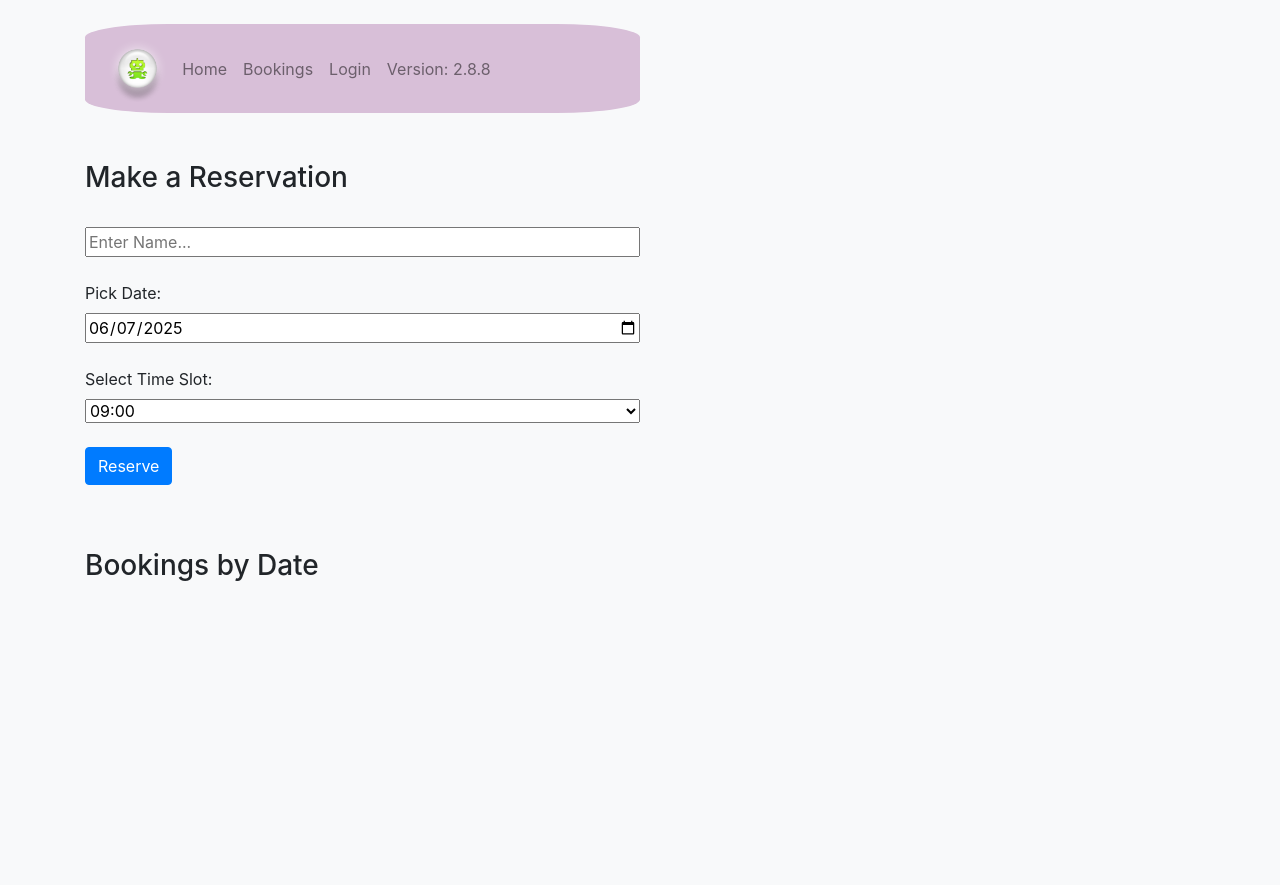
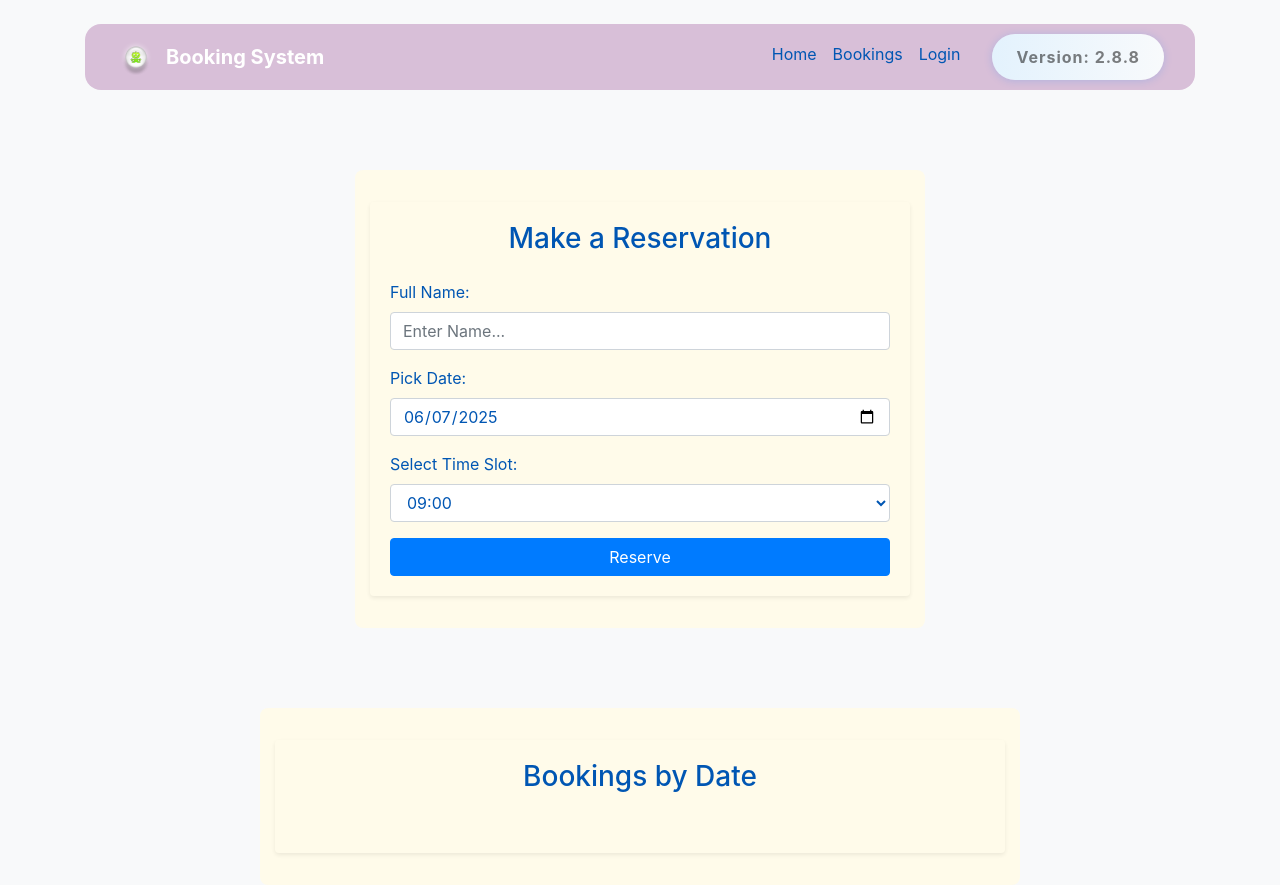
Before and after one commit to conorheffron/booking-sys, a Django app: page / in a window 1280 px wide. Before the commit the page ends 581 px from the top, so only its background shows below. Run offline with Django 5.2, Linux system fonts and the light colour scheme; data that the repository does not hold is empty; some libraries are stand-ins or nearby versions.

Commit message:
#151 Improve look and feel of booking-sys templates

```diff
--- a/hr/forms.py
+++ b/hr/forms.py
@@ -22,10 +22,10 @@ class EditReservationForm(forms.Form):
     Validates that both date and time are provided and in the correct formats.
     """
     reservation_date = forms.DateField(label='', widget=forms.widgets.DateInput(
-        attrs={'type': 'date', 'style': 'width:50%'}
+        attrs={'type': 'date', 'class': 'form-control'}
     ))
     reservation_slot = forms.TimeField(label='', widget=forms.widgets.TimeInput(
-        attrs={'type': 'time', 'style': 'width:50%'}
+        attrs={'type': 'time', 'class': 'form-control'}
     ))
 
 class ReservationForm(forms.Form):
@@ -39,18 +39,17 @@ class ReservationForm(forms.Form):
     london_time = time_utils.get_current_date_time()
     # Time slots generated from 9:00 AM to 7:00 PM in 30-minute intervals
     TIME_SLOTS = time_utils.generate_time_slots(time(9, 0), time(19, 0), 30)
-    first_name = forms.CharField(max_length=15,
+    first_name = forms.CharField(max_length=200,
                                  min_length=3,
                                  widget=forms.widgets.TextInput
-                                 (attrs={'style': 'width:50%',
-                                         'placeholder': 'Enter Name...'}),
-                                         label='')
+                                 (attrs={'placeholder': 'Enter Name...', 'class': 'form-control'}),
+                                         label='Full Name')
 
     reservation_date = forms.DateField(label='Pick Date', widget=forms.widgets.DateInput(
         attrs={'type': 'date',
                'format':['%d-%m-%Y'],
                'value': london_time.date(),
-               'style': 'width:50%'}))
+               'class': 'form-control'}))
 
     reservation_slot = forms.ChoiceField(label='Select Time Slot', choices=TIME_SLOTS,
-        widget=forms.Select(attrs={'type': 'time', 'style': 'width: 50%;'}))
+        widget=forms.Select(attrs={'type': 'time', 'class': 'form-control'}))
--- a/hr/static/css/style.css
+++ b/hr/static/css/style.css
@@ -1,48 +1,39 @@
-/* Extra small devices (phones, 600px and down) */
-@media only screen and (max-width: 600px) {
-    .custom-navbar {
-        background-color: #D8BFD8;
-        width: 100%;
-        border-radius: 15%;
-        font-size: small;
-    }
+body, body *:not(button):not(.btn):not(.navbar-brand):not(.navbar-brand *):not(#appVersion):not(#appVersion *) {
+  color: #0056b3 !important;
 }
 
-/* Small devices (portrait tablets and large phones, 600px and up) */
-@media only screen and (min-width: 600px) {
-    .custom-navbar {
-        background-color: #D8BFD8;
-        width: 100%;
-        border-radius: 15%;
-    }
+.main-content-bg {
+    background-color: #fffbea !important; /* Light yellow */
+    border-radius: 0.5rem;
+    padding-top: 2rem;
+    padding-bottom: 2rem;
+    margin-top: 2rem;
 }
 
-
-/* Medium devices (landscape tablets, 768px and up) */
-@media only screen and (min-width: 768px) {
-    .custom-navbar {
-        background-color: #D8BFD8;
-        width: 50%;
-        border-radius: 15%;
-    }
+/* App Version stylish effects */
+#appVersion {
+  color: #007bff !important;
+  font-weight: bold;
+  letter-spacing: 1px;
+  transition:
+    color 0.3s cubic-bezier(.4,2,.6,1),
+    background 0.3s cubic-bezier(.4,2,.6,1),
+    box-shadow 0.3s cubic-bezier(.4,2,.6,1),
+    transform 0.3s cubic-bezier(.4,2,.6,1);
+  background: linear-gradient(90deg, #e3f2fd 0%, #f8fafc 100%);
+  border-radius: 1.5em;
+  padding: 0.2em 1em;
+  box-shadow: 0 1px 8px 0 rgba(0,123,255,0.18);
+  display: inline-block;
+  cursor: pointer;
+  font-size: 1em;
 }
 
-
-/* Large devices (laptops/desktops, 992px and up) */
-@media only screen and (min-width: 992px) {
-    .custom-navbar {
-        background-color: #D8BFD8;
-        width: 50%;
-        border-radius: 15%;
-    }
+#appVersion:hover, #appVersion:focus {
+  color: #fff !important;
+  background: linear-gradient(90deg, #007bff 0%, #00c6ff 100%);
+  box-shadow: 0 4px 24px 0 rgba(0,123,255,0.38), 0 1.5px 3px 0 rgba(0,0,0,0.07);
+  transform: scale(1.1) rotate(-2deg);
+  text-shadow: 0 2px 12px rgba(0, 123, 255, 0.25);
+  outline: none;
 }
-
-
-/* Extra large devices (large laptops and desktops, 1200px and up) */
-@media only screen and (min-width: 1200px) {
-    .custom-navbar {
-        background-color: #D8BFD8;
-        width: 50%;
-        border-radius: 15%;
-    }
-}
--- a/hr/static/js/reservations.js
+++ b/hr/static/js/reservations.js
@@ -23,20 +23,18 @@ function submitHandler(e) {
             renderAlertMessage(response.message);
             bookings_by_date = response.reservations;
             console.log(bookings_by_date);
-            // form.reset();
             renderTableBookings(bookings_by_date);
         });
 }
 
 function renderAlertMessage(message) {
+    const target = document.getElementById('form-out-msg');
     if (message.includes('Booking Failed')) {
-        document.getElementById('form-out-msg').innerHTML = '<div id="form-out-msg" class="alert alert-danger" role="alert" style="width:50%;">'
-            + message + '</div>';
+        target.innerHTML = '<div class="alert alert-danger w-100" role="alert">' + message + '</div>';
     } else if (message.includes('Booking Complete')) {
-        document.getElementById('form-out-msg').innerHTML = '<div id="form-out-msg" class="alert alert-success" role="alert" style="width:50%;">'
-            + message + '</div>';
+        target.innerHTML = '<div class="alert alert-success w-100" role="alert">' + message + '</div>';
     } else {
-        document.getElementById('form-out-msg').innerHTML = '<div id="form-out-msg"></div>';
+        target.innerHTML = '';
         console.log('Invalid message returned from server: ' + message);
     }
 }
--- a/hr/templates/booking.html
+++ b/hr/templates/booking.html
@@ -5,7 +5,7 @@
     <meta charset="UTF-8">
     <meta name="viewport" content="width=device-width, initial-scale=1.0">
 
-    <!-- Bootstrap CSS -->
+    <!-- Bootstrap CSS (Latest v4 CDN) -->
     <link rel="stylesheet" href="https://stackpath.bootstrapcdn.com/bootstrap/4.4.1/css/bootstrap.min.css"
           integrity="sha384-Vkoo8x4CGsO3+Hhxv8T/Q5PaXtkKtu6ug5TOeNV6gBiFeWPGFN9MuhOf23Q9Ifjh" crossorigin="anonymous">
 
@@ -23,27 +23,55 @@
     </div>
 
     <div id="bookings" class="container pt-5">
-        <h3>Make a Reservation</h1>
-        <div id="form-out-msg"></div>
+        <div class="row justify-content-center">
+            <div class="col-md-8 col-lg-6 main-content-bg">
+                <div class="card shadow-sm" style="background: transparent; border: none;">
+                    <div class="card-body">
+                        <h3 class="card-title mb-4 text-center">Make a Reservation</h3>
                         <form method="POST" id="form">
+                            <div id="form-out-msg" class="w-100"></div>
                             {% csrf_token %}
-            {{ form.first_name.label_tag }}<br />
-            {{ form.first_name }}<br /><br />
-            {{ form.reservation_date.label_tag }}<br />
-            {{ form.reservation_date }}<br /><br />
-            {{ form.reservation_slot.label_tag }}<br />
+                            <div class="form-group">
+                                {{ form.first_name.label_tag }}
+                                <div>
+                                    {{ form.first_name }}
+                                </div>
+                            </div>
+                            <div class="form-group">
+                                {{ form.reservation_date.label_tag }}
+                                <div>
+                                    {{ form.reservation_date }}
+                                </div>
+                            </div>
+                            <div class="form-group">
+                                {{ form.reservation_slot.label_tag }}
+                                <div>
                                     {{ form.reservation_slot }}
-            <br /><br />
-            <button type="submit" class="btn btn-primary">Reserve</button>
+                                </div>
+                            </div>
+                            <button type="submit" class="btn btn-primary btn-block">Reserve</button>
                         </form>
                     </div>
+                </div>
+            </div>
+        </div>
+    </div>
 
-    <div id="reservations-by-date" class="container pt-5 table mt-3 table-sm table_col_padding">
-        <h3>Bookings by Date</h3>
-        <table>
+    <div id="reservations-by-date" class="container pt-5">
+        <div class="row justify-content-center">
+            <div class="col-md-10 col-lg-8 main-content-bg">
+                <div class="card shadow-sm" style="background: transparent; border: none;">
+                    <div class="card-body">
+                        <h3 class="card-title mb-4 text-center">Bookings by Date</h3>
+                        <div class="table-responsive">
+                            <table class="table table-sm table-bordered table-hover">
                                 <tbody id="tableData"></tbody>
                             </table>
                         </div>
-
+                    </div>
+                </div>
+            </div>
+        </div>
+    </div>
 </body>
 </html>
--- a/hr/templates/navbar.html
+++ b/hr/templates/navbar.html
@@ -1,18 +1,33 @@
 {% load static %}
 <link rel="stylesheet" href="{% static 'css/style.css' %}">
-<nav class="navbar navbar-expand navbar-light custom-navbar">
-    <img width=14% height=14% src={% static "img/robot-logo.png" %}>
+<nav class="navbar navbar-expand-lg navbar-light" style="background-color: #D8BFD8; border-radius: 1rem;">
     <div class="container-fluid">
-      <button class="navbar-toggler" type="button" data-bs-toggle="collapse" data-bs-target="#navbarNavAltMarkup" aria-controls="navbarNavAltMarkup" aria-expanded="false" aria-label="Toggle navigation">
-        <span class="navbar-toggler-icon"></span>
-      </button>
-      <div class="collapse navbar-collapse" id="navbarNavAltMarkup">
-        <div class="navbar-nav">
-            <a class="nav-link" href="/">Home</a>
-            <a class="nav-link" href="/reservations">Bookings</a>
-            <a class="nav-link" target="_blank" href="/admin">Login</a>
-            <div id="appVersion"></div>
+        <a class="navbar-brand d-flex align-items-center" href="/" style="color: #0056b3 !important;">
+            <img src="{% static 'img/robot-logo.png' %}" alt="Logo" style="height: 40px; width: auto; margin-right: 10px;">
+            <span class="font-weight-bold text-white">Booking System</span>
+        </a>
+        <button class="navbar-toggler" type="button" data-toggle="collapse" data-target="#navbarNavAltMarkup"
+                aria-controls="navbarNavAltMarkup" aria-expanded="false" aria-label="Toggle navigation">
+            <span class="navbar-toggler-icon"></span>
+        </button>
+        <div class="collapse navbar-collapse" id="navbarNavAltMarkup">
+            <div class="navbar-nav ml-auto">
+                <a class="nav-link text-white" href="/">Home</a>
+                <a class="nav-link text-white" href="/reservations">Bookings</a>
+                <a class="nav-link text-white" target="_blank" href="/admin">Login</a>
+                <span style="margin-left: 1.5em;" id="appVersion"></span>
+            </div>
         </div>
-      </div>
     </div>
 </nav>
+
+<!-- Required Bootstrap scripts for mobile navbar -->
+<script src="https://code.jquery.com/jquery-3.4.1.slim.min.js"
+        integrity="sha384-J6qa4849blE2+poT4WnyKhv5vZF5SrPo0iEjwBvKU7imGFAV0wwj1yYfoRSJoZ+n"
+        crossorigin="anonymous"></script>
+<script src="https://cdn.jsdelivr.net/npm/popper.js@1.16.0/dist/umd/popper.min.js"
+        integrity="sha384-Q6E9RHvbIyZFJoft+2mJbHaEWldlvI9IOYy5n3zV9zzTtmI3UksdQRVvoxMfooAo"
+        crossorigin="anonymous"></script>
+<script src="https://stackpath.bootstrapcdn.com/bootstrap/4.4.1/js/bootstrap.min.js"
+        integrity="sha384-wfSDF2E50Y2D1uUdj0O3uMBJnjuUD4Ih7YwaYd1iqfktj0Uod8GCExl3Og8ifwB6"
+        crossorigin="anonymous"></script>
```
Also changed, not shown: hr/templates/edit_reservation.html (+32 -10 lines), hr/templates/error.html (+15 -4 lines), hr/templates/reservations.html (+24 -7 lines). Lines whose indentation alone changed are shown as unchanged.
